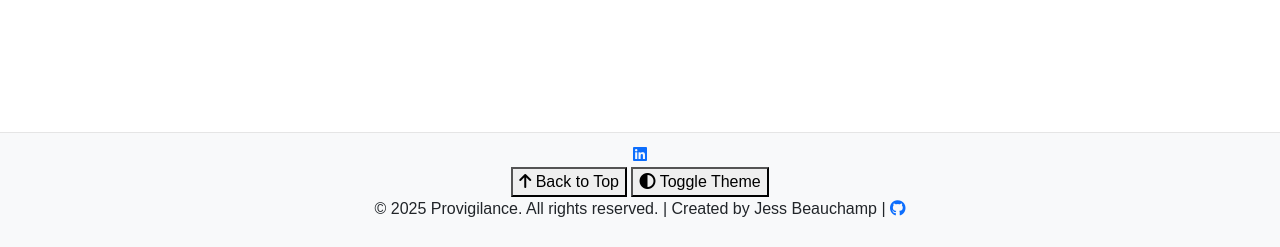
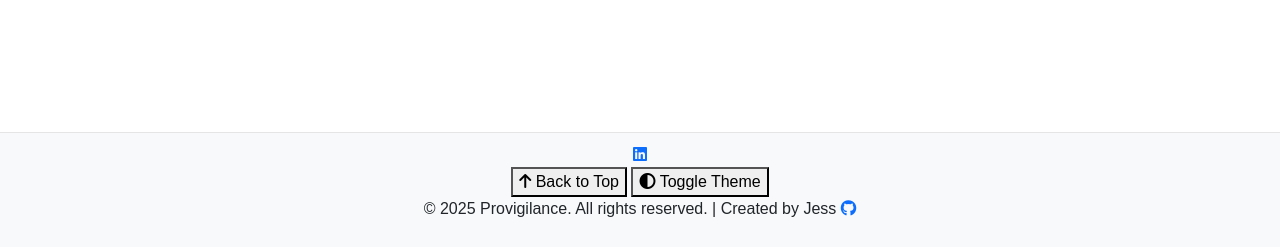
Before and after one commit to jesskins/provigilance, a Django app: page /about/ in a window 1280 px wide. Shown: the part 553-800 px from the top of the page. Run offline with Django 4.2, Linux system fonts and the light colour scheme; some libraries are stand-ins or nearby versions.

Commit message:
about to ammend footer design

```diff
--- a/templates/base_generic.html
+++ b/templates/base_generic.html
@@ -80,7 +80,7 @@
             </div>
         </div>
         <div class="footer-bottom">
-            <p>&copy; 2025 Provigilance. All rights reserved. | Created by Jess Beauchamp |
+            <p>&copy; 2025 Provigilance. All rights reserved. | Created by Jess
                 <a href="https://github.com/jesskins" target="_blank">
                     <i class="fab fa-github"></i>
                 </a>
```
